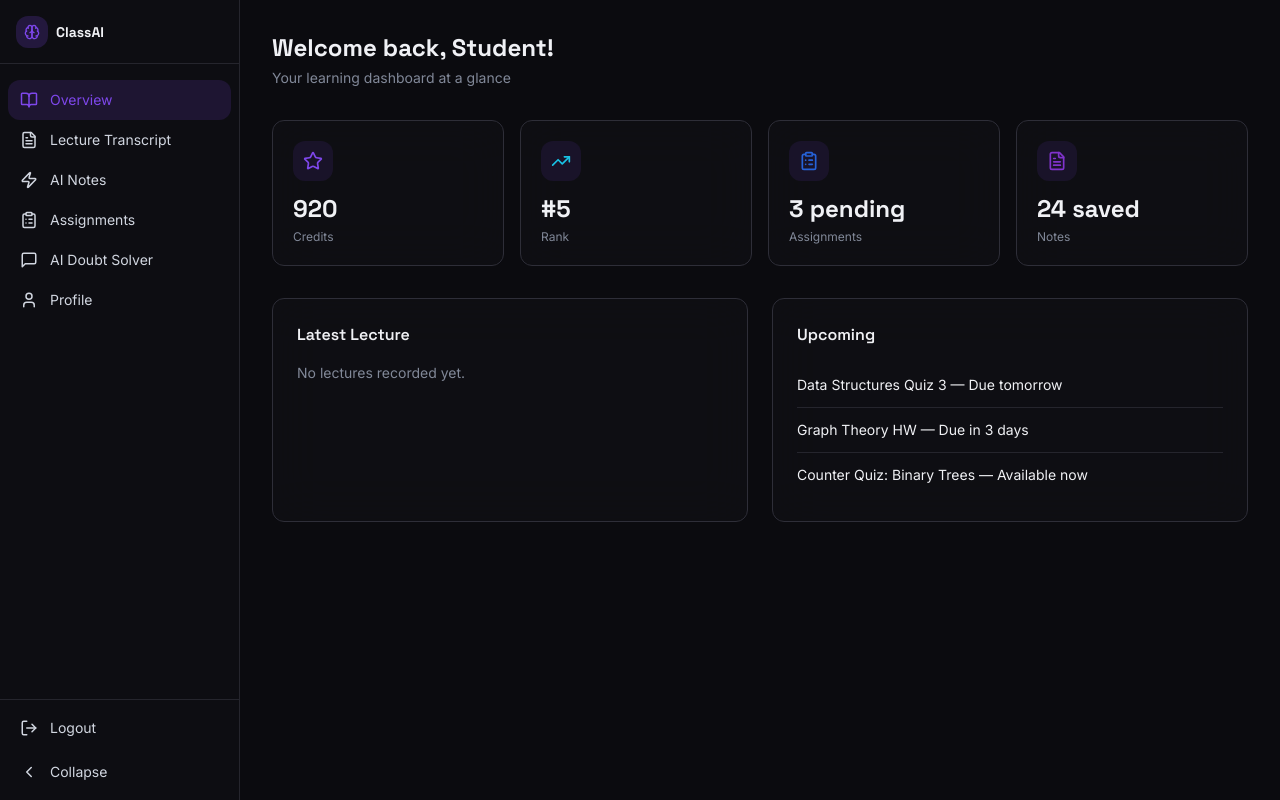
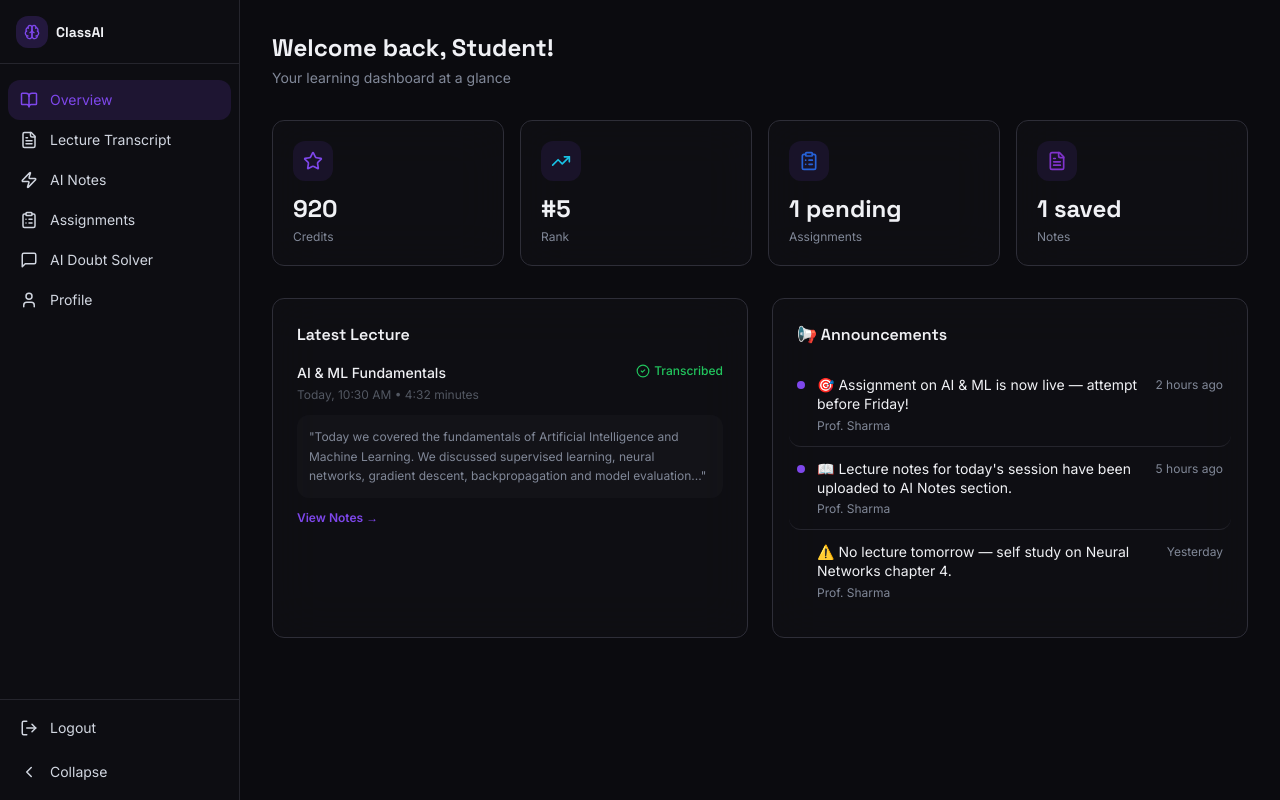
Before and after one commit to TanmayMandape/nova-learn, a React (Vite) app: page /student in a window 1280 px wide. Built offline with nearby package versions, Linux system fonts and the light colour scheme; no server answers; the HTML template or start-up script is replaced by a standard one.

Commit message:
student dashboard: announcements, real lecture card, updated stats

```diff
--- a/src/pages/student/StudentDashboard.tsx
+++ b/src/pages/student/StudentDashboard.tsx
@@ -1,7 +1,8 @@
 import { motion } from "framer-motion";
-import { FileText, MessageSquare, ClipboardList, User, Zap, BookOpen, Star, TrendingUp } from "lucide-react";
+import { FileText, MessageSquare, ClipboardList, User, Zap, BookOpen, Star, TrendingUp, CheckCircle2 } from "lucide-react";
 import DashboardLayout from "@/components/DashboardLayout";
 import { Outlet, useLocation } from "react-router-dom";
+import { useNavigate } from "react-router-dom";
 
 const navItems = [
   { icon: BookOpen, label: "Overview", path: "/student" },
@@ -12,28 +13,29 @@ const navItems = [
   { icon: User, label: "Profile", path: "/student/profile" },
 ];
 
-import { useState, useEffect } from "react";
-import { apiFetch } from "@/lib/api";
+const ANNOUNCEMENTS = [
+  {
+    text: "🎯 Assignment on AI & ML is now live — attempt before Friday!",
+    author: "Prof. Sharma",
+    time: "2 hours ago",
+    unread: true,
+  },
+  {
+    text: "📖 Lecture notes for today's session have been uploaded to AI Notes section.",
+    author: "Prof. Sharma",
+    time: "5 hours ago",
+    unread: true,
+  },
+  {
+    text: "⚠️ No lecture tomorrow — self study on Neural Networks chapter 4.",
+    author: "Prof. Sharma",
+    time: "Yesterday",
+    unread: false,
+  },
+];
 
 const StudentOverview = () => {
-  const [latestLecture, setLatestLecture] = useState<any>(null);
-  const [loading, setLoading] = useState(true);
-
-  useEffect(() => {
-    const fetchDashboardData = async () => {
-      try {
-        const lectures = await apiFetch("/lectures/");
-        if (lectures && lectures.length > 0) {
-          setLatestLecture(lectures[0]);
-        }
-      } catch (error) {
-        console.error("Failed to fetch dashboard data:", error);
-      } finally {
-        setLoading(false);
-      }
-    };
-    fetchDashboardData();
-  }, []);
+  const navigate = useNavigate();
 
   return (
     <div>
@@ -42,14 +44,16 @@ const StudentOverview = () => {
         <p className="text-sm text-muted-foreground mb-8">Your learning dashboard at a glance</p>
       </motion.div>
 
+      {/* Stats */}
       <div className="grid grid-cols-1 sm:grid-cols-2 lg:grid-cols-4 gap-4 mb-8">
         {[
           { label: "Credits", value: "920", icon: Star, color: "text-primary" },
           { label: "Rank", value: "#5", icon: TrendingUp, color: "text-glow-cyan" },
-          { label: "Assignments", value: "3 pending", icon: ClipboardList, color: "text-secondary" },
-          { label: "Notes", value: "24 saved", icon: FileText, color: "text-accent" },
+          { label: "Assignments", value: "1 pending", icon: ClipboardList, color: "text-secondary" },
+          { label: "Notes", value: "1 saved", icon: FileText, color: "text-accent" },
         ].map((s, i) => (
-          <motion.div key={s.label} initial={{ opacity: 0, y: 20 }} animate={{ opacity: 1, y: 0 }} transition={{ delay: i * 0.1 }} className="float-card p-5">
+          <motion.div key={s.label} initial={{ opacity: 0, y: 20 }} animate={{ opacity: 1, y: 0 }}
+            transition={{ delay: i * 0.1 }} className="float-card p-5">
             <div className="w-10 h-10 rounded-xl bg-primary/10 flex items-center justify-center mb-3">
               <s.icon className={`w-5 h-5 ${s.color}`} />
             </div>
@@ -60,27 +64,50 @@ const StudentOverview = () => {
       </div>
 
       <div className="grid lg:grid-cols-2 gap-6">
+        {/* Latest Lecture */}
         <div className="glass p-6 rounded-xl">
           <h2 className="font-display font-semibold mb-4">Latest Lecture</h2>
-          {loading ? (
-            <p className="text-sm text-muted-foreground animate-pulse">Loading latest lecture...</p>
-          ) : latestLecture ? (
-            <>
-              <p className="text-sm text-muted-foreground mb-2">{latestLecture.title}</p>
-              <p className="text-xs text-muted-foreground/60">{new Date(latestLecture.created_at).toLocaleDateString()} • {latestLecture.department}</p>
-              <div className="mt-4 p-3 rounded-lg bg-muted/30 text-sm text-muted-foreground leading-relaxed">
-                "{latestLecture.summary?.slice(0, 150)}..."
-              </div>
-            </>
-          ) : (
-            <p className="text-sm text-muted-foreground">No lectures recorded yet.</p>
-          )}
+          <div>
+            <div className="flex items-start justify-between mb-1">
+              <p className="text-sm font-medium">AI & ML Fundamentals</p>
+              <span className="flex items-center gap-1 text-xs text-green-500 font-medium">
+                <CheckCircle2 className="w-3.5 h-3.5" /> Transcribed
+              </span>
+            </div>
+            <p className="text-xs text-muted-foreground/60 mb-1">Today, 10:30 AM • 4:32 minutes</p>
+            <div className="mt-3 p-3 rounded-lg bg-muted/30 text-xs text-muted-foreground leading-relaxed">
+              "Today we covered the fundamentals of Artificial Intelligence and Machine Learning. We discussed supervised learning, neural networks, gradient descent, backpropagation and model evaluation..."
+            </div>
+            <button
+              onClick={() => navigate("/student/notes")}
+              className="mt-3 text-xs font-semibold text-primary hover:underline transition-all"
+            >
+              View Notes →
+            </button>
+          </div>
         </div>
+
+        {/* Announcements */}
         <div className="glass p-6 rounded-xl">
-          <h2 className="font-display font-semibold mb-4">Upcoming</h2>
-          {["Data Structures Quiz 3 — Due tomorrow", "Graph Theory HW — Due in 3 days", "Counter Quiz: Binary Trees — Available now"].map((item, i) => (
-            <div key={i} className="py-3 border-b border-border last:border-0 text-sm">{item}</div>
-          ))}
+          <h2 className="font-display font-semibold mb-4">📢 Announcements</h2>
+          <div className="space-y-0">
+            {ANNOUNCEMENTS.map((a, i) => (
+              <motion.div key={i} initial={{ opacity: 0, x: 10 }} animate={{ opacity: 1, x: 0 }}
+                transition={{ delay: i * 0.08 }}
+                className="flex items-start gap-3 py-3 border-b border-border last:border-0 hover:bg-muted/20 rounded-lg px-2 -mx-2 transition-colors cursor-default">
+                {/* Unread dot */}
+                <div className="mt-1.5 shrink-0 w-2 h-2 rounded-full" style={{
+                  backgroundColor: a.unread ? "hsl(var(--primary))" : "transparent",
+                  border: a.unread ? "none" : "1px solid transparent",
+                }} />
+                <div className="flex-1 min-w-0">
+                  <p className="text-sm leading-snug">{a.text}</p>
+                  <p className="text-xs text-muted-foreground mt-1">{a.author}</p>
+                </div>
+                <span className="text-xs text-muted-foreground whitespace-nowrap shrink-0 mt-0.5">{a.time}</span>
+              </motion.div>
+            ))}
+          </div>
         </div>
       </div>
     </div>
```
